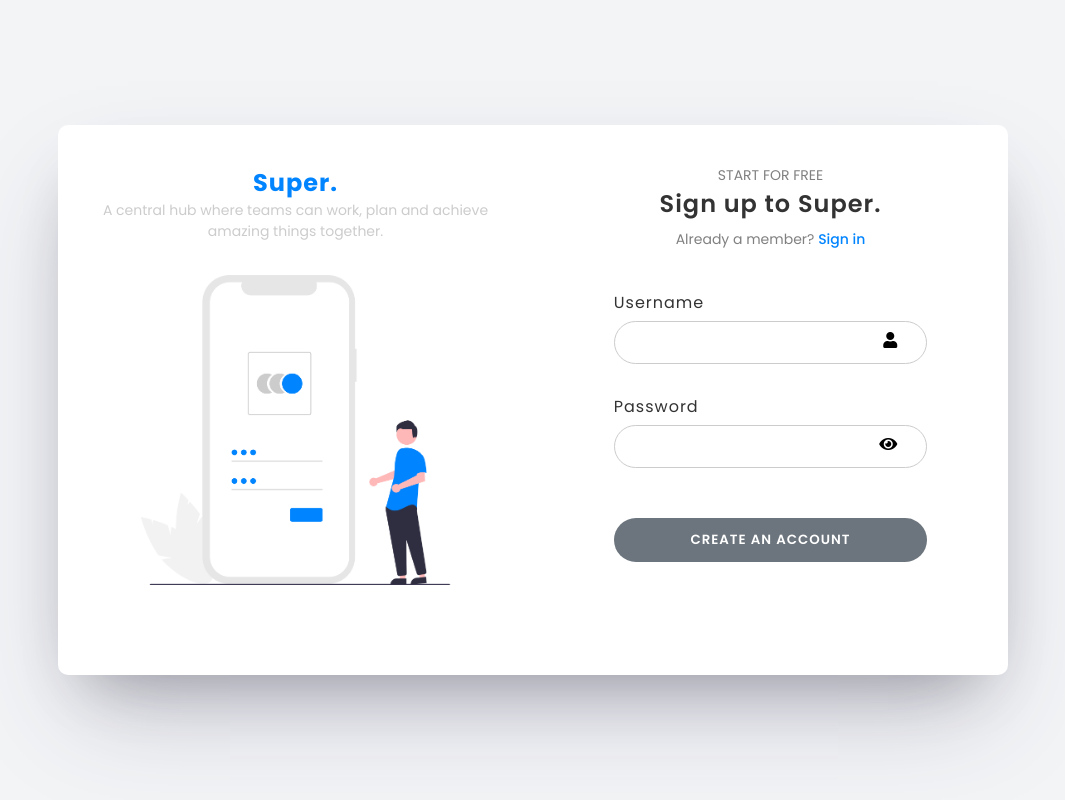
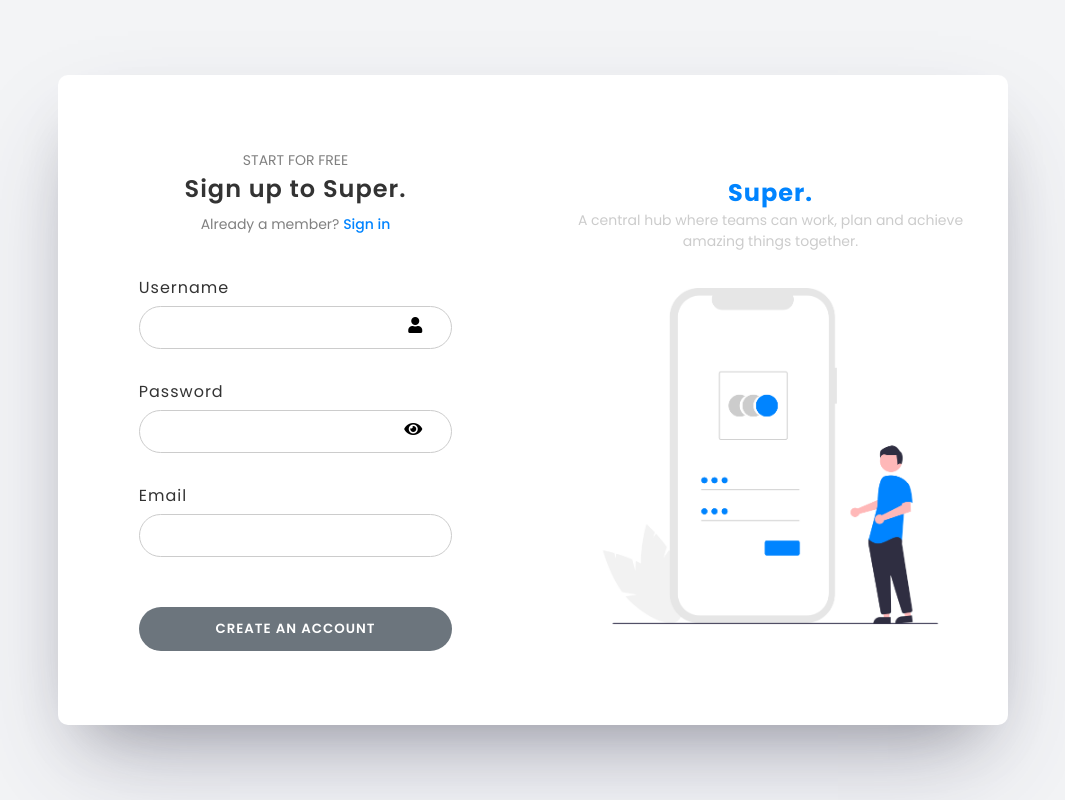
Before and after one commit to Front-end-Programming/Final_Project, an Angular app in the folder Chat-Application/: page /sign-up in a window 1280 px wide. Shown: the whole page, without its empty margins (107-1172 px from the left). Built offline with nearby package versions, Linux system fonts and the light colour scheme.

Commit message:
Responsive sign in - sign up xong!

```diff
--- a/Chat-Application/src/app/components/sign-in/sign-in.component.html
+++ b/Chat-Application/src/app/components/sign-in/sign-in.component.html
@@ -3,20 +3,13 @@
         <header>
             <p>Welcome back</p>
             <h1>Sign in to Super.</h1>
-      <p>Don't have an account? <a routerLink="/chat">Sign up</a></p>
+            <p>Don't have an account? <a routerLink="/sign-up">Sign up</a></p>
         </header>
 
         <form class="sign-container__form" #signIn="ngForm" (ngSubmit)="onSignIn()">
             <div class="sign-container__form-group">
                 <label for="username">Username</label>
-        <input
-          [(ngModel)]="username"
-          minlength="3"
-          required
-          type="text"
-          name="username"
-          #un="ngModel"
-        />
+                <input [(ngModel)]="username" minlength="3" required type="text" name="username" #un="ngModel" />
                 <i class="fas fa-user"></i>
 
                 <!-- Validate form values -->
@@ -31,8 +24,7 @@
                     <!-- At least 3 characters -->
                     <div *ngIf="un.errors?.minlength" class="sign-container__warning">
                         <i class="fas fa-exclamation-circle"></i>
-            <span
-              >The username must be at least
+                        <span>The username must be at least
               {{ un.errors?.minlength.requiredLength }} chars</span
             >
           </div>
@@ -76,8 +68,7 @@
                     <!-- At least 3 characters -->
                     <div *ngIf="pw.errors?.minlength" class="sign-container__warning">
                         <i class="fas fa-exclamation-circle"></i>
-            <span
-              >The password must be at least
+                        <span>The password must be at least
               {{ pw.errors?.minlength.requiredLength }} chars</span
             >
           </div>
--- a/Chat-Application/src/app/components/sign-up/sign-up.component.html
+++ b/Chat-Application/src/app/components/sign-up/sign-up.component.html
@@ -1,21 +1,5 @@
 <div class="sign-container">
-  <section class="sign-container__visual">
-    <div class="sign-container__text">
-      <h2>Super.</h2>
-      <p>
-        A central hub where teams can work, plan and achieve amazing things
-        together.
-      </p>
-    </div>
 
-    <div class="sign-container__image-box">
-      <img
-        draggable="false"
-        src="../../../assets/images/visual-sign-up-image.png"
-        alt="Visual image for sign-up"
-      />
-    </div>
-  </section>
 
     <section class="sign-container__content">
         <header>
@@ -27,14 +11,7 @@
         <form class="sign-container__form" #signUp="ngForm" (ngSubmit)="onSignUp()">
             <div class="sign-container__form-group">
                 <label for="username">Username</label>
-        <input
-          [(ngModel)]="username"
-          minlength="3"
-          required
-          type="text"
-          name="username"
-          #un="ngModel"
-        />
+                <input [(ngModel)]="username" minlength="3" required type="text" name="username" #un="ngModel" />
                 <i class="fas fa-user"></i>
 
                 <!-- Validate form values -->
@@ -47,8 +24,7 @@
                     <!-- At least 3 characters -->
                     <div *ngIf="un.errors?.minlength" class="sign-container__warning">
                         <i class="fas fa-exclamation-circle"></i>
-            <span
-              >The username must be at least
+                        <span>The username must be at least
               {{ un.errors?.minlength.requiredLength }} chars</span
             >
           </div>
@@ -89,21 +65,59 @@
                     </div>
                     <div *ngIf="pw.errors?.minlength" class="sign-container__warning">
                         <i class="fas fa-exclamation-circle"></i>
-            <span
-              >The password must be at least
+                        <span>The password must be at least
               {{ pw.errors?.minlength.requiredLength }} chars</span
             >
           </div>
         </div>
       </div>
+      <div class="sign-container__form-group">
+        <label for="email">Email</label>
+        <input
+          [(ngModel)]="email"
+          required
+          minlength="3"
+          maxlength="50"
+          type="{{ isShowPassword ? 'text' : 'email' }}"
+          name="email"
+          #pw="ngModel"
+        />
+        <!-- <i class="far fa-envelope"></i> -->
+        <!-- <i
+          (click)="showPassword()"
+          class="fas"
+          [ngClass]="isShowPassword ? 'fa-eye-slash' : 'fa-eye'"
+        ></i> -->
 
-      <button
-        [disabled]="signUp.invalid"
-        class="sign-container__form-btn"
-        type="submit"
+        <!-- Errors handle -->
+        <div *ngIf="pw.touched && pw.invalid">
+          <div *ngIf="pw.errors?.required" class="sign-container__warning">
+            <i class="fas fa-exclamation-circle"></i>
+            <span>The email cannot be blank</span>
+                    </div>
+                    <!-- <div *ngIf="pw.errors?.minlength" class="sign-container__warning">
+                        <i class="fas fa-exclamation-circle"></i>
+                        <span>The email must be at least
+              {{ pw.errors?.minlength.requiredLength }} chars</span
             >
+          </div> -->
+                </div>
+            </div>
+            <button [disabled]="signUp.invalid" class="sign-container__form-btn" type="submit">
         Create an account
       </button>
         </form>
     </section>
+    <section class="sign-container__visual">
+        <div class="sign-container__text">
+            <h2>Super.</h2>
+            <p>
+                A central hub where teams can work, plan and achieve amazing things together.
+            </p>
         </div>
+
+        <div class="sign-container__image-box">
+            <img draggable="false" src="../../../assets/images/visual-sign-up-image.png" alt="Visual image for sign-up" class="img__sign-up" />
+        </div>
+    </section>
+</div>
--- a/Chat-Application/src/app/components/sign-up/sign-up.component.ts
+++ b/Chat-Application/src/app/components/sign-up/sign-up.component.ts
@@ -8,6 +8,7 @@ import { Component, OnInit } from '@angular/core';
 export class SignUpComponent implements OnInit {
   username: string = '';
   password: string = '';
+  email:string='';
   isShowPassword: boolean = false;
 
   // Kiem tra ten nguoi dung da ton tai hay chua
--- a/Chat-Application/src/assets/_responsive.scss
+++ b/Chat-Application/src/assets/_responsive.scss
@@ -1,5 +1,54 @@
 @mixin tablet() {
-    @media (max-width: 991.68px) and (min-width: 767.98px){
+    @media (max-width: 991.68px) and (min-width: 767.98px) {
         @content;
     }
 }
+
+.sign-container {
+    @include tablet() {
+        & {
+            overflow: visible;
+            width: 650px;
+            height: 800px;
+            box-shadow: rgba(255, 255, 255, 0.1) 0px 1px 1px 0px inset, rgba(50, 50, 93, 0.25) 0px 50px 100px -20px, rgba(0, 0, 0, 0.3) 0px 30px 60px -30px;
+            border-radius: 10px;
+            display: grid;
+            grid-template-columns: 1fr;
+            position: absolute;
+            left: 50%;
+            top: 50%;
+            transform: translate(-50%, -50%);
+            background-color: #fff;
+        }
+        &__visual {
+            padding: 15px 0 0;
+            display: grid;
+            grid-template-columns: repeat(2, 1fr);
+            grid-gap: 16px;
+        }
+        .img__sign-in {
+            height: 88%;
+            width: 100%;
+        }
+        .img__sign-up {
+            width: 200px;
+            padding: 0 15px;
+            margin-left: 50px;
+        }
+        &__text {
+            display: flex;
+            flex-direction: column;
+            // justify-content: center;
+            align-items: center;
+            padding-left: 50px;
+            margin-top: 24px;
+        }
+        &__content {
+            padding: 40px 0;
+            display: flex;
+            flex-direction: column;
+            align-items: center;
+            justify-content: center;
+        }
+    }
+}
--- a/Chat-Application/src/styles.scss
+++ b/Chat-Application/src/styles.scss
@@ -1,8 +1,8 @@
 /* You can add global styles to this file, and also import other style files */
+
 // Modules
 @import "assets/reset";
 @import "assets/colors";
-@import "assets/responsive";
 body {
     position: relative;
     overflow: hidden;
@@ -17,7 +17,7 @@ body {
 
 @mixin sign-container {
     width: 950px;
-  height: 550px;
+    height: 650px;
     // box-shadow: 0 10px 20px rgba($color: #000000, $alpha: 0.3);
     box-shadow: rgba(255, 255, 255, 0.1) 0px 1px 1px 0px inset, rgba(50, 50, 93, 0.25) 0px 50px 100px -20px, rgba(0, 0, 0, 0.3) 0px 30px 60px -30px;
     border-radius: 10px;
@@ -32,32 +32,26 @@ body {
 
 .sign-container {
     @include sign-container();
-
     &__visual {
-    padding: 40px 40px;
+        padding: 100px 40px 40px;
     }
-
     &__text {
         max-width: 100%;
         text-align: center;
-
         h2 {
             color: $clr-primary;
             font-size: 24px;
             letter-spacing: 1px;
             font-weight: 700;
         }
-
         p {
             color: #ccc;
             font-size: 14px;
         }
     }
-
     &__image-box {
         position: relative;
         height: 80%;
-
         img {
             position: absolute;
             top: 0;
@@ -67,32 +61,27 @@ body {
             object-fit: cover;
         }
     }
-
     &__content {
         padding: 40px 0;
         display: flex;
         flex-direction: column;
         align-items: center;
         height: 100%;
-
+        justify-content: center;
         header {
             text-align: center;
             margin-bottom: 40px;
-
             p {
                 color: #808080;
                 font-size: 14px;
-
                 a {
                     color: $clr-primary;
                     font-weight: 500;
                 }
             }
-
             p:first-child {
                 text-transform: uppercase;
             }
-
             h1 {
                 letter-spacing: 1px;
                 font-weight: 600;
@@ -101,18 +90,15 @@ body {
             }
         }
     }
-
     &__form {
         width: 66%;
         position: relative;
         display: flex;
         flex-direction: column;
     }
-
     &__form-group {
         position: relative;
         margin-bottom: 30px;
-
         label {
             display: block;
             color: $clr-text;
@@ -121,7 +107,6 @@ body {
             letter-spacing: 1px;
             margin-bottom: 6px;
         }
-
         input {
             width: 100%;
             color: $clr-text;
@@ -134,23 +119,19 @@ body {
             font-size: 16px;
             caret-color: $clr-primary;
         }
-
         input.ng-touched.ng-invalid {
             border: 1px solid $clr-error;
         }
-
-    & > i.fas {
+        &>i.fas {
             position: absolute;
             top: 42px;
             right: 30px;
             font-size: 16px;
         }
-
-    input[type="password"] + i.fas {
+        input[type="password"]+i.fas {
             cursor: pointer;
         }
     }
-
     &__form-btn {
         background-color: $clr-primary;
         color: #fff;
@@ -164,24 +145,22 @@ body {
         transition: 0.3s;
         margin-top: 20px;
         text-transform: uppercase;
-
         &:active {
             transform: scale(0.97);
         }
-
         &:disabled {
             background-color: $clr-disabled;
         }
     }
-
     &__warning {
         display: flex;
         align-items: center;
         color: $clr-error;
-
         span {
             font-size: 14px;
             margin-left: 5px;
         }
     }
 }
+
+@import "assets/responsive";
```
Lines whose indentation alone changed are shown as unchanged.
